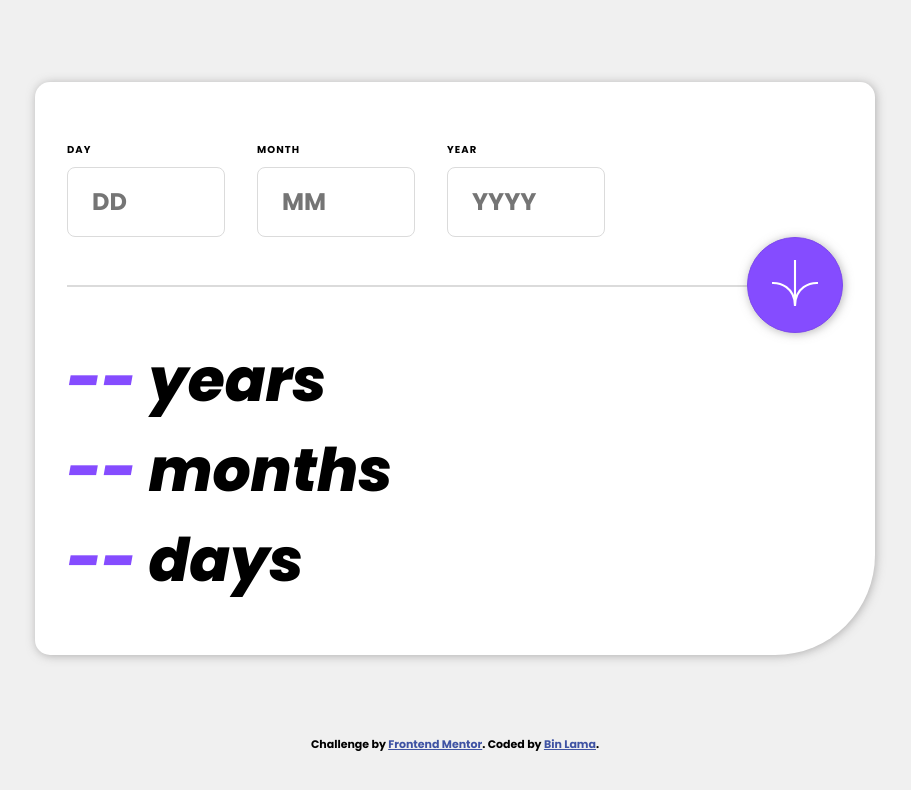
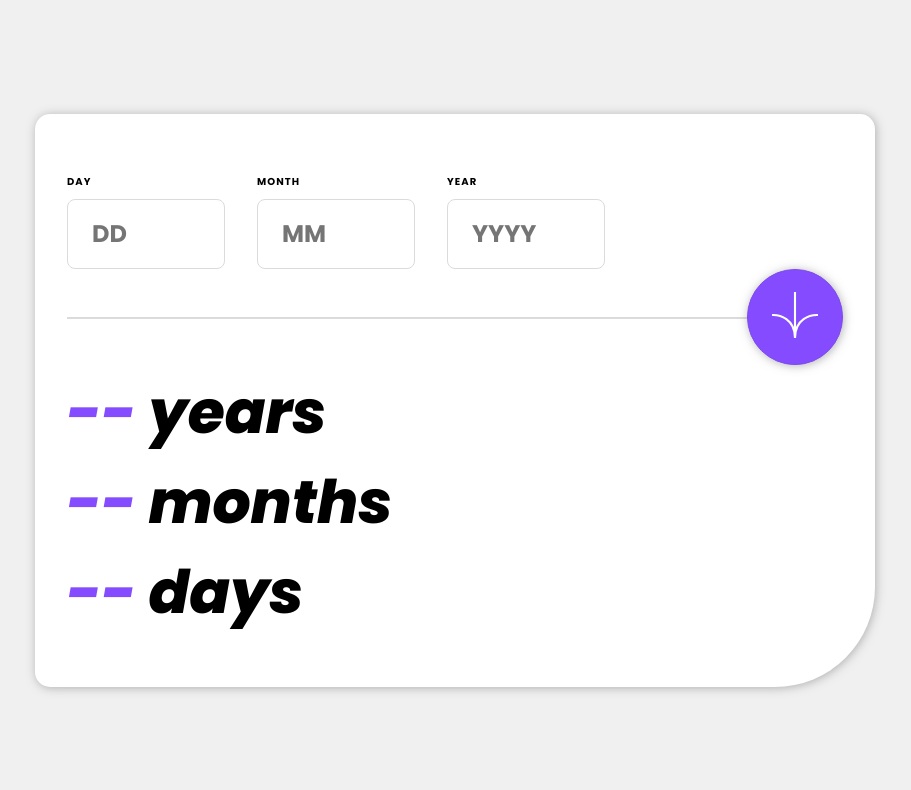
Before and after one commit to BinLama/FrontEndMentor-age-calculator-app, a React (Vite) app: page / in a window 1280 px wide. Shown: the top 790 px of the page, without its empty margins (185-1096 px from the left). Built offline with nearby package versions, Linux system fonts and the light colour scheme.

Commit message:
remove: footer

```diff
--- a/index.html
+++ b/index.html
@@ -6,24 +6,11 @@
   <link rel="icon" type="image/svg+xml" href="/favicon-32x32.png" />
   <meta name="viewport" content="width=device-width, initial-scale=1.0" />
   <title>Age Calculator</title>
-  <style>
-    .attribution {
-      font-size: 11px;
-      text-align: center;
-    }
 
-    .attribution a {
-      color: hsl(228, 45%, 44%);
-    }
-  </style>
 </head>
 
 <body>
   <div id="root"></div>
-  <div class="attribution">
-    Challenge by <a href="https://www.frontendmentor.io?ref=challenge" target="_blank">Frontend Mentor</a>.
-    Coded by <a target="_blank" href="https://github.com/BinLama">Bin Lama</a>.
-  </div>
   <script type="module" src="/src/main.jsx"></script>
 </body>
 
--- a/src/components/ageCalculator.css
+++ b/src/components/ageCalculator.css
@@ -18,5 +18,5 @@ body {
     display: flex;
     align-items: center;
     justify-content: center;
-    height: calc(100vh - 4rem);
+    height: 100vh;
 }
```
